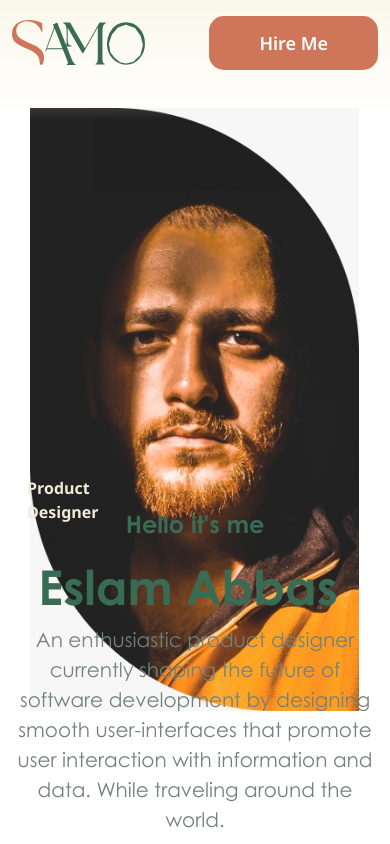
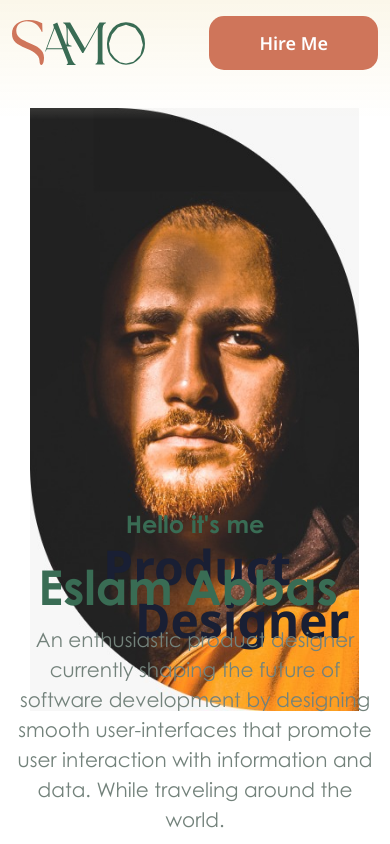
Before and after one commit to Hamza-Noah/Islam-Project, a React (Vite) app: page / in a window 390 px wide. Shown: the top 844 px of the page. Built offline with nearby package versions, Linux system fonts and the light colour scheme.

Commit message:
added the missed prop to the LinkTO component

```diff
--- a/src/components/About/About.jsx
+++ b/src/components/About/About.jsx
@@ -40,6 +40,7 @@ export default function About({ mode }) {
                 linkTo="https://instagram.com/samo.abbes98?igshid=OGQ5ZDc2ODk2ZA=="
                 text="Follow Me On Instagram"
                 blank={true}
+                mode={mode}
               />
             </div>
           </div>
--- a/src/components/Landing/Landing.jsx
+++ b/src/components/Landing/Landing.jsx
@@ -25,8 +25,8 @@ export default function Landing({ mode }) {
                     styles
                   )}  position-absolute d-flex  flex-column`}
                 >
-                  <span>Product</span>
-                  <span className="ps-lg-5">Designer</span>
+                  <span className="ps-3 ps-md-0">Product</span>
+                  <span className="ps-5">Designer</span>
                 </p>
                 <div className="position-relative">
                   <p
@@ -55,7 +55,8 @@ export default function Landing({ mode }) {
                     information and data. While traveling around the world.
                   </p>
                 </div>
-                <LinkTo linkTo="#skillset" text="scroll for more" />
+                <LinkTo linkTo="#skillset" text="scroll for more"
+                 mode={mode} />
               </div>
             </div>
             <div className="col d-none d-lg-block">
--- a/src/components/Landing/Landing.module.css
+++ b/src/components/Landing/Landing.module.css
@@ -6,8 +6,6 @@
   &.purple {
     background-image: url("../../assets/images/svg/banner.png");
     background-position: right top;
-
-
   }
   &.white {
     background-image: url("../../assets/images/svg/banner-white.svg");
@@ -15,12 +13,11 @@
     @media (max-width: 767px) {
       background-size: 80%;
       background-image: url("../../assets/images/svg/landing-mobile-purple.jpeg") !important;
-   }
+    }
 
-   @media (max-width: 480px) {
-    background-size: 90%;
-
-   }
+    @media (max-width: 480px) {
+      background-size: 90%;
+    }
   }
 
   @media (min-width: 768px) and (max-width: 991px) {
@@ -92,9 +89,8 @@
       text-align: center;
     }
 
-    @media (min-width: 768px) and (max-width:991px) {
-    font-size: 3.8rem;
-
+    @media (min-width: 768px) and (max-width: 991px) {
+      font-size: 3.8rem;
     }
 
     @media (min-width: 992px) {
@@ -124,6 +120,28 @@
   transform: translate(15px, -30px);
   &.white {
     color: #f1ecda;
+  }
+
+  @media (max-width: 767px) {
+    & span {
+      font-size: 3rem;
+      font-weight: bolder;
+      top: 55px;
+      color: #191f34;
+
+      position: absolute;
+      left: 60px;
+      &:last-child {
+        top: 108px;
+      }
+      &.purple {
+        color: #191f34;
+      }
+
+      &.dark {
+        color: #242424;
+      }
+    }
   }
 
   @media (min-width: 768px) and (max-width: 991px) {
--- a/src/components/LinkTo/LinkTo.jsx
+++ b/src/components/LinkTo/LinkTo.jsx
@@ -1,9 +1,11 @@
 import React from "react";
 import styles from "./LinkTo.module.css";
 import applyThemeClass from "../../Services/applyThemeClass.js";
+import { useEffect } from "react";
 
-export default function LinkTo({linkTo, text, mode, blank = false }) {
-  console.log(text);
+export default function LinkTo({ linkTo, text, mode, blank = false }) {
+
+
   return (
     <>
       <a
--- a/src/components/Projects/Projects.jsx
+++ b/src/components/Projects/Projects.jsx
@@ -265,6 +265,7 @@ export default function Projects({ mode }) {
           linkTo="https://www.behance.net/samo_abbas19"
           text="my behance"
           blank={true}
+          mode={mode}
           />
           </div>
         <button
--- a/src/components/Skillset/Skillset.jsx
+++ b/src/components/Skillset/Skillset.jsx
@@ -35,7 +35,7 @@ export default function Skillset({ mode }) {
                   <span className="d-block">User Experince</span>
                 </h2>
               </hgroup>
-              <LinkTo linkTo="#process" text="my process" />
+              <LinkTo linkTo="#process" text="my process"  mode={mode}/>
             </div>
             <div className="col-lg-6">
               <div
--- a/src/components/WhatIsNext/WhatIsNext.jsx
+++ b/src/components/WhatIsNext/WhatIsNext.jsx
@@ -26,6 +26,7 @@ import arrowRight from "../../assets/images/svg/arrow-right.svg";
 import arrowWhite from "../../assets/images/svg/arrow-right-white.svg";
 import SendMail from "../SendMail";
 import applyThemeClass from "../../Services/applyThemeClass.js";
+import LinkTo from "../LinkTo/LinkTo.jsx";
 
 export default function WhatNext({ mode }) {
   const [theme, setTheme] = useState();
@@ -143,6 +144,9 @@ export default function WhatNext({ mode }) {
             write me an email
             <img src={arrow} alt={arrow} />
           </button>
+          <div className="d-flex justify-content-center mt-3">
+           <a className="text-decoration-underline text-secondary" href="#" target="_blank">Pay From Here</a>
+          </div>
           <SendMail />
         </div>
       </div>
```
